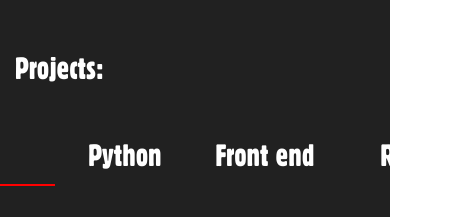
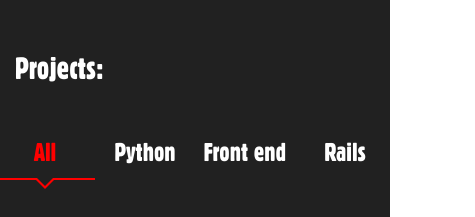
Before and after one commit to GreatDanton/Website, a plain HTML site: page index.html in a window 390 px wide. Shown: the part 2340-2557 px from the top of the page, 475 px wide, since content can reach past the window. Drawn offline with nearby package versions, Linux system fonts and the light colour scheme.

Commit message:
filter nav optimized for mobile view

```diff
--- a/main.css
+++ b/main.css
@@ -631,7 +631,27 @@ button:hover {
   .item-overlay-content {
     display: none;
   }
+
+  .projects-navigation {
+    font-size: 25px;
+  }
+
+  .projects-navigation li {
+    width: 100px;
+  }
+
+  .active:before {
+    border-width: 10px;
+    bottom: -21px;
+  }
+
+  .active:after {
+    border-width: 13px;
+    bottom: -21px;
+  }
+
 }
+
 
 @media screen and (max-width: 450px) {
   .navbar {
```
